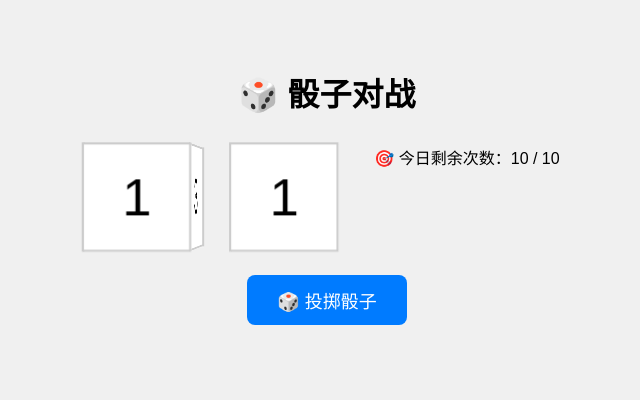
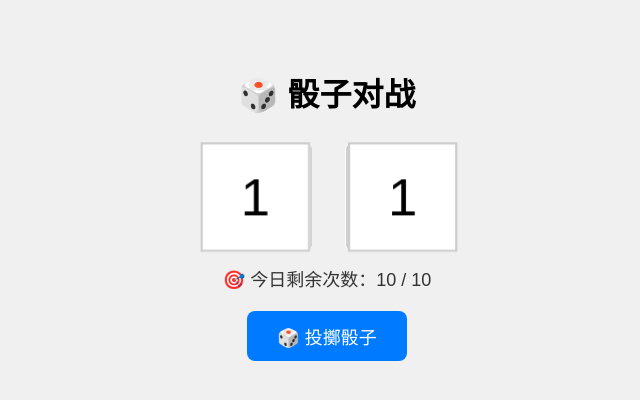
Before and after one commit to Dreamchaser-aus/dice, a Flask app: page /dice in a window 1280 px wide. Shown: the top 400 px of the page, without its empty margins (313-953 px from the left). Run offline with Flask 3, Linux system fonts and the light colour scheme; the visitor is signed in with stand-in values (Sample User, id 1); a database or web service that is not in the repository returns one stand-in record (values such as "Sample title"); some libraries are stand-ins or nearby versions.

Commit message:
Update dice.html

```diff
--- a/templates/dice.html
+++ b/templates/dice.html
@@ -12,6 +12,7 @@
       justify-content: center;
       gap: 40px;
       perspective: 1000px;
+      margin-bottom: 20px;
     }
 
     .dice {
@@ -41,7 +42,7 @@
     .bottom { transform: rotateX( -90deg) translateZ(50px); }
 
     .btn {
-      margin-top: 30px;
+      margin-top: 20px;
       padding: 12px 30px;
       font-size: 18px;
       border: none;
@@ -51,9 +52,20 @@
       cursor: pointer;
     }
 
+    .btn:disabled {
+      background-color: #ccc;
+      cursor: not-allowed;
+    }
+
     .result {
       margin-top: 20px;
       font-size: 24px;
+    }
+
+    #remaining-info {
+      font-size: 18px;
+      margin-top: 15px;
+      color: #333;
     }
   </style>
 </head>
@@ -78,12 +90,13 @@
     <div class="face top">5</div>
     <div class="face bottom">2</div>
   </div>
-  <div id="remaining-info" class="alert alert-info mt-3">
-  🎯 今日剩余次数：<span id="remaining">{{ remaining }}</span> / 10
-  </div>
 </div>
 
-<button class="btn" onclick="roll()">🎲 投掷骰子</button>
+<div id="remaining-info">
+  🎯 今日剩余次数：<span id="remaining">{{ remaining }}</span> / 10
+</div>
+
+<button class="btn" id="roll-btn" onclick="roll()">🎲 投擲骰子</button>
 <div class="result" id="result"></div>
 
 <script>
@@ -103,6 +116,18 @@ async function roll() {
   document.getElementById("user-dice").style.transform = faceRotation[data.user];
   document.getElementById("bot-dice").style.transform = faceRotation[data.bot];
   document.getElementById("result").textContent = data.message;
+
+  const remSpan = document.getElementById("remaining");
+  const rollBtn = document.getElementById("roll-btn");
+  const current = parseInt(remSpan.textContent);
+  if (!isNaN(current) && current > 0) {
+    const newRemaining = current - 1;
+    remSpan.textContent = newRemaining;
+    if (newRemaining <= 0) {
+      rollBtn.disabled = true;
+      document.getElementById("result").textContent = "☑ 今日次数已用完，请明日再来！";
+    }
+  }
 }
 </script>
 
```
